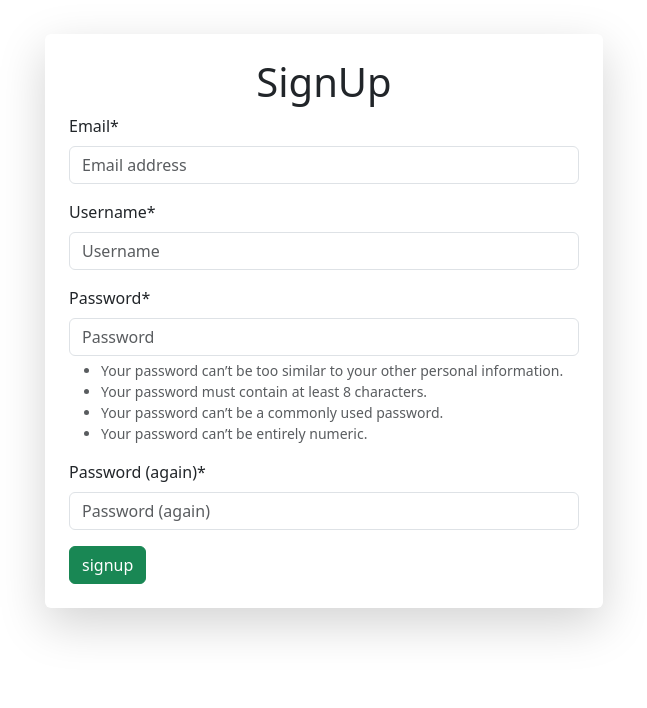
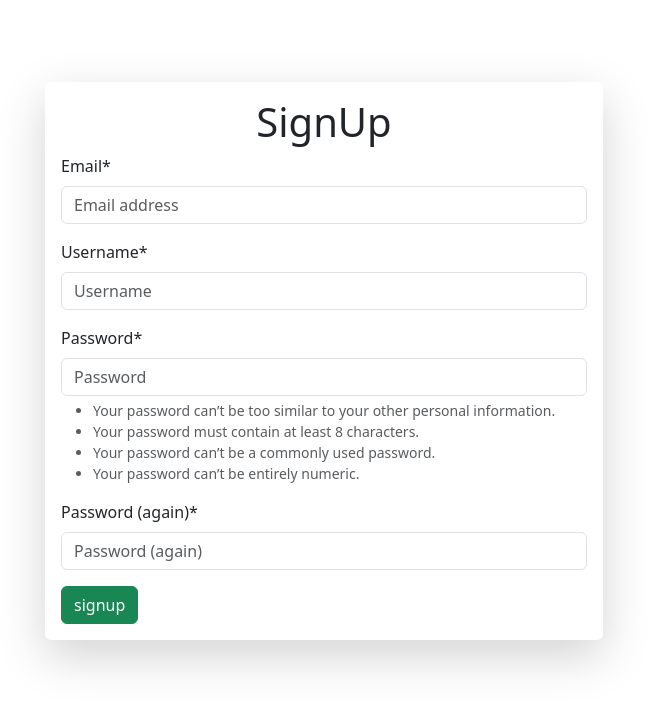
Before and after one commit to ritikyadavwork/Blog_application, a Django app: page /accounts/signup/ in a window 1280 px wide. Shown: the part 56-764 px from the top of the page, without its empty margins (316-963 px from the left). Run offline with Django 5.2, Linux system fonts and the light colour scheme; some libraries are stand-ins or nearby versions.

Commit message:
change in sign up to set margin

```diff
--- a/blogapp/templates/account/signup.html
+++ b/blogapp/templates/account/signup.html
@@ -6,7 +6,7 @@ signup
 <section>
     <div class="container">
         <div class="row">
-            <div class="col-md-6 m-auto p-4 shadow-lg bg-gray rounded">
+            <div class="col-md-6 m-auto p-3  mt-5 shadow-lg bg-gray rounded">
                 <h1 class="text-center">SignUp</h1>
                 <form action="" method="post">
                     {% csrf_token %}
```
